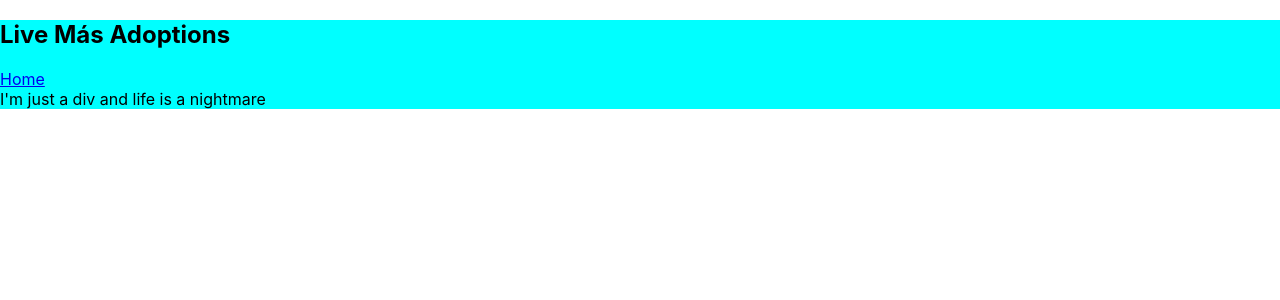
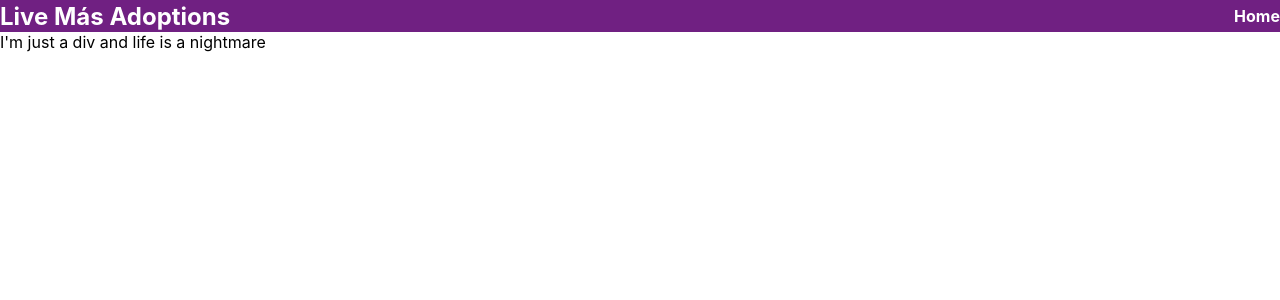
Before and after one commit to DerWindFish/Live-Mas-Adoptions, a React (Create React App) app in the folder client/: page /pets in a window 1280 px wide. Shown: the top 300 px of the page. Built offline with nearby package versions, Linux system fonts and the light colour scheme.

Commit message:
built out the basics of the components

```diff
--- a/client/src/App.css
+++ b/client/src/App.css
@@ -1,3 +1,22 @@
-div {
-    background-color: aqua;
+* {
+    padding: 0;
+    margin:0;
+    box-sizing: border-box;
 }
+
+.navbar {
+    justify-content: space-between;
+    align-items: center;
+    color: white;
+    background-color: #702082;
+    min-height: 2em;
+    display: flex;
+}
+
+.navbar a {
+    text-decoration: none;
+    color: white;
+    font-weight: bold;
+    margin-left: 0.5em;
+    text-align: right;
+}
--- a/client/src/App.js
+++ b/client/src/App.js
@@ -1,5 +1,6 @@
 import './App.css'
 import Nav from './components/Nav'
+import Pets from './components/Pets'
 
 function App() {
   return (
--- /dev/null
+++ b/client/src/components/Pets.jsx
@@ -0,0 +1,11 @@
+import React from "react";
+
+const Pets = () => {
+    return (
+        <div>
+            Bark Bark Pet Div
+        </div>
+    )
+}
+
+export default Pets
```
Also changed, not shown: client/src/components/NewPet.jsx (added, +7 -0 lines), client/src/components/Volunteers.jsx (added, +9 -0 lines).
